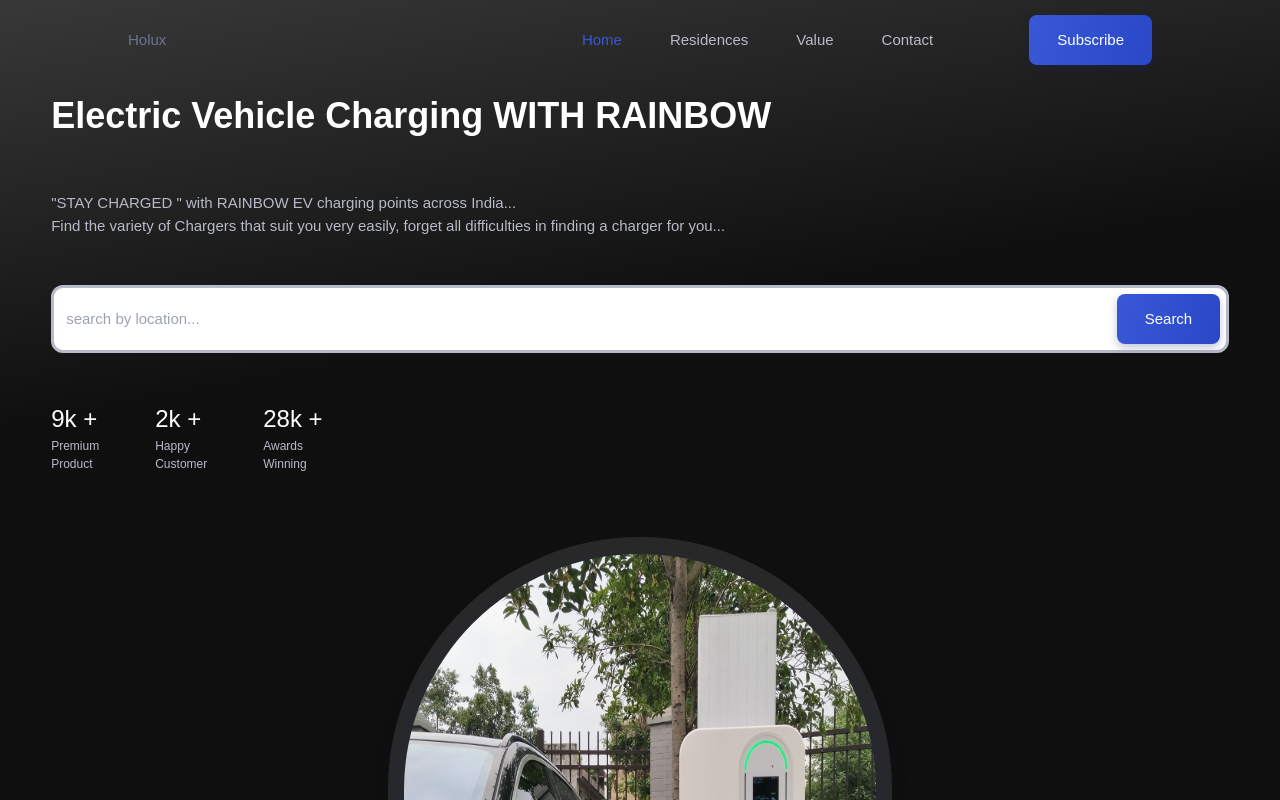
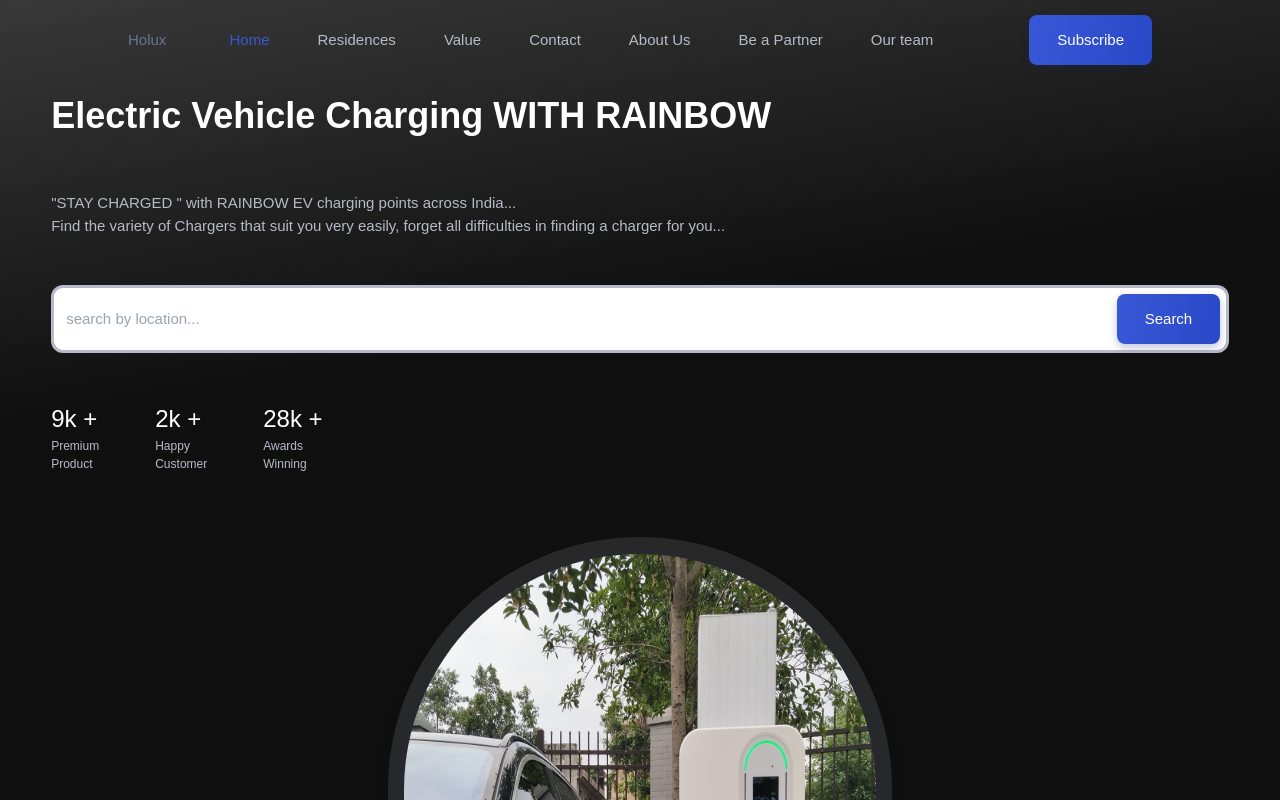
Before and after one commit to Gouravchandravanshi/electra-flow, a React (Create React App) app: page / in a window 1280 px wide. Shown: the top 800 px of the page. Built offline with nearby package versions, Linux system fonts and the light colour scheme.

Commit message:
some more functions added

```diff
--- a/package.json
+++ b/package.json
@@ -9,6 +9,7 @@
     "react": "^18.3.1",
     "react-dom": "^18.3.1",
     "react-scripts": "5.0.1",
+    "swiper": "^11.1.4",
     "web-vitals": "^2.1.4"
   },
   "scripts": {
--- a/public/index.html
+++ b/public/index.html
@@ -15,6 +15,12 @@
       user's mobile device or desktop. See https://developers.google.com/web/fundamentals/web-app-manifest/
     -->
     <link rel="manifest" href="%PUBLIC_URL%/manifest.json" />
+    <link
+  rel="stylesheet"
+  href="https://cdn.jsdelivr.net/npm/swiper@11/swiper-bundle.min.css"
+/>
+
+
     <!--
       Notice the use of %PUBLIC_URL% in the tags above.
       It will be replaced with the URL of the `public` folder during the build.
@@ -40,4 +46,5 @@
       To create a production bundle, use `npm run build` or `yarn build`.
     -->
   </body>
+  <script src="https://cdn.jsdelivr.net/npm/swiper@11/swiper-bundle.min.js"></script>
 </html>
--- /dev/null
+++ b/src/components/Aboutus.js
@@ -0,0 +1,11 @@
+import React from 'react'
+
+const Aboutus = () => {
+  return (
+    <div>
+
+    </div>
+  )
+}
+
+export default Aboutus
--- /dev/null
+++ b/src/components/Beapartner.js
@@ -0,0 +1,11 @@
+import React from 'react'
+
+const Beapartner = () => {
+  return (
+    <div>
+
+    </div>
+  )
+}
+
+export default Beapartner
--- a/src/components/Header.js
+++ b/src/components/Header.js
@@ -12,7 +12,7 @@
             <div className="nav__menu">
                 <ul className="nav__list">
                     <li className="nav__item">
-                        <a href="#home" className="nav__link active-link">
+                        <a href="#Home" className="nav__link active-link">
                             <i className='bx bxs-home-alt-2' ></i>
                             <span>Home</span>
                         </a>
@@ -38,6 +38,31 @@
                             <span>Contact</span>
                         </a>
                     </li>
+
+                    <li className="nav__item">
+                        <a href="#Aboutus" className="nav__link">
+                            <i className='bx bx-phone'></i>
+                            <span>
+                                About Us
+                            </span>
+                        </a>
+                    </li>
+                    <li className="nav__item">
+                        <a href="#Beapartner" className="nav__link">
+                            <i className='bx bx-phone'></i>
+                            <span>
+                                Be a Partner
+                            </span>
+                        </a>
+                    </li>
+                    <li className="nav__item">
+                        <a href="#Ourteam" className="nav__link">
+                            <i className='bx bx-phone'></i>
+                            <span>
+                                Our team
+                            </span>
+                        </a>
+                    </li>
                 </ul>
             </div>
 
--- /dev/null
+++ b/src/components/Ourteam.js
@@ -0,0 +1,11 @@
+import React from 'react'
+
+const Ourtean = () => {
+  return (
+    <div>
+
+    </div>
+  )
+}
+
+export default Ourtean
```
Also changed, not shown: 1 other file (tests, documents, lock files or other folders).
